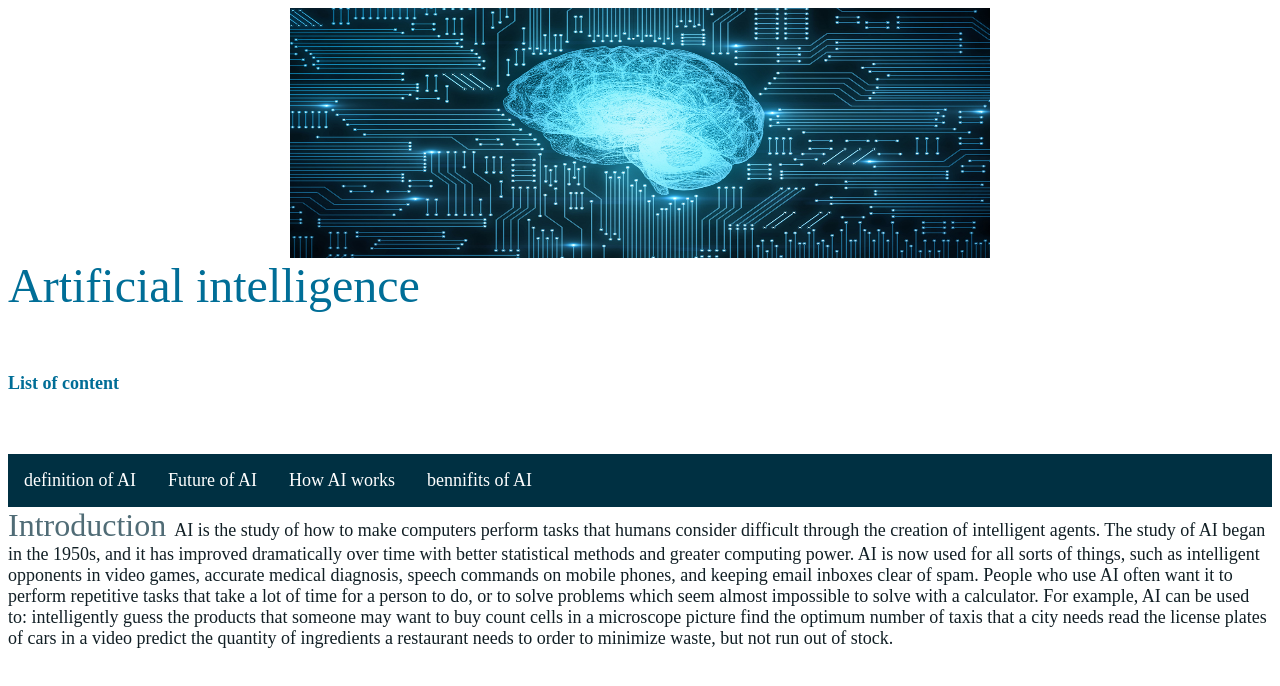
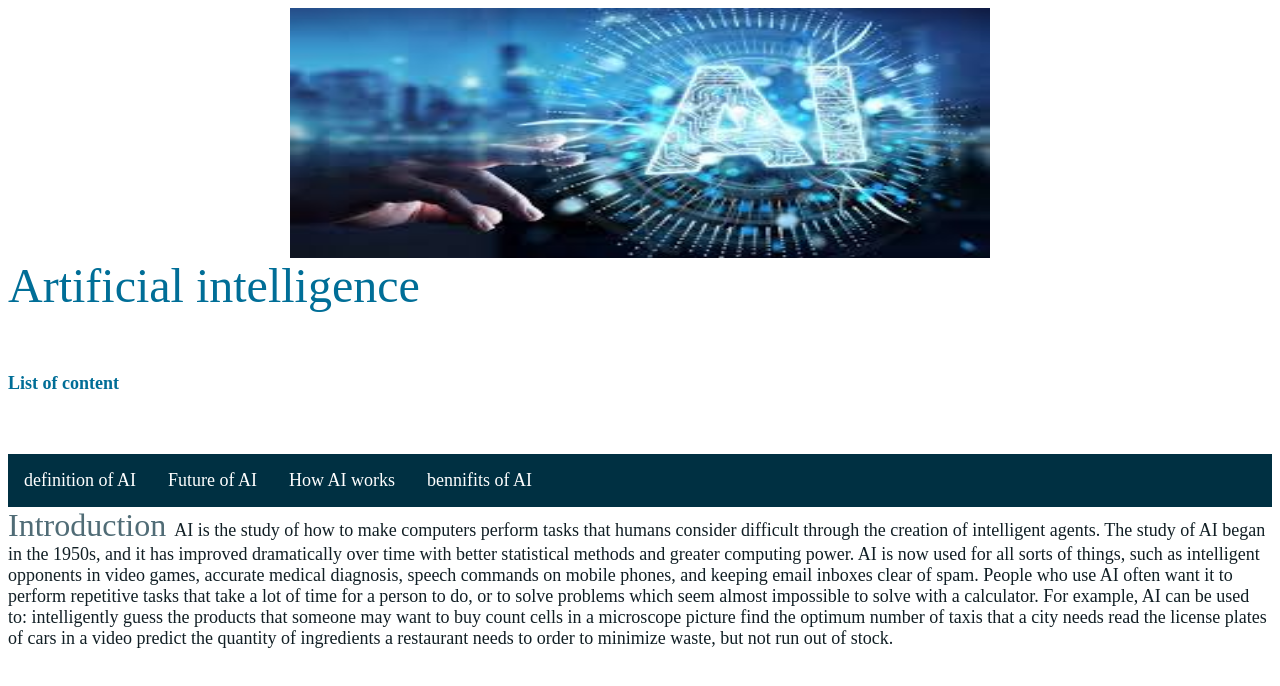
Before and after one commit to abdelrahmanetmohammed/html-roject-repository, a plain HTML site: page index.html in a window 1280 px wide. Drawn offline with Linux system fonts and the light colour scheme.

Commit message:
Update index.html

```diff
--- a/index.html
+++ b/index.html
@@ -3,7 +3,7 @@
 <title>artificial intelligence</title>
 </head>
 <body>
-<center><img src="AI_Web.jpg" Alt="cover pic" width="700" height="250"/></center>
+<center><img src="12.jfif" Alt="cover pic" width="700" height="250"/></center>
 <font face="Times New Roman" size="14" color="#006E97 "/>Artificial intelligence
 <style>
 ul {
```
